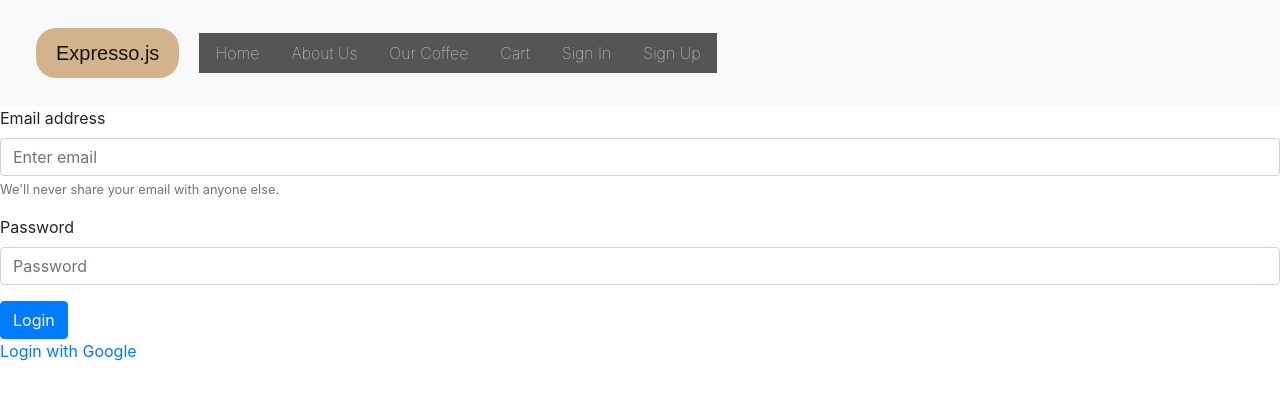
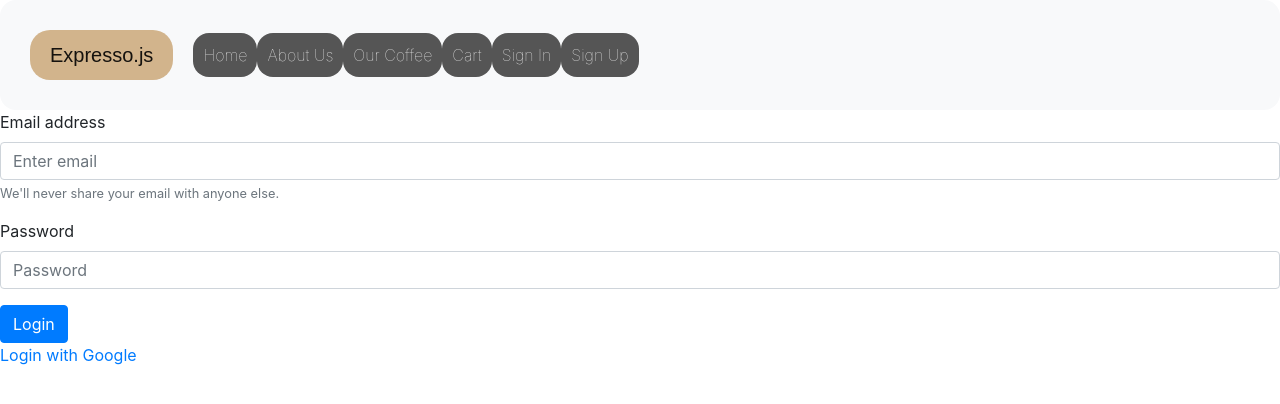
Before and after one commit to YUMTSO/vocabulary_learning, a React app: page /home in a window 1280 px wide. Built offline with nearby package versions, Linux system fonts and the light colour scheme; no server answers.

```diff
--- a/public/style.css
+++ b/public/style.css
@@ -16,4 +16,7 @@
   background-color: #555;
   color: whitesmoke;
   font-weight: 100;
-  border-radius
+  border-radius: 1em;
+  outline: none;
+  cursor: pointer;
+  padding: 10px
```
